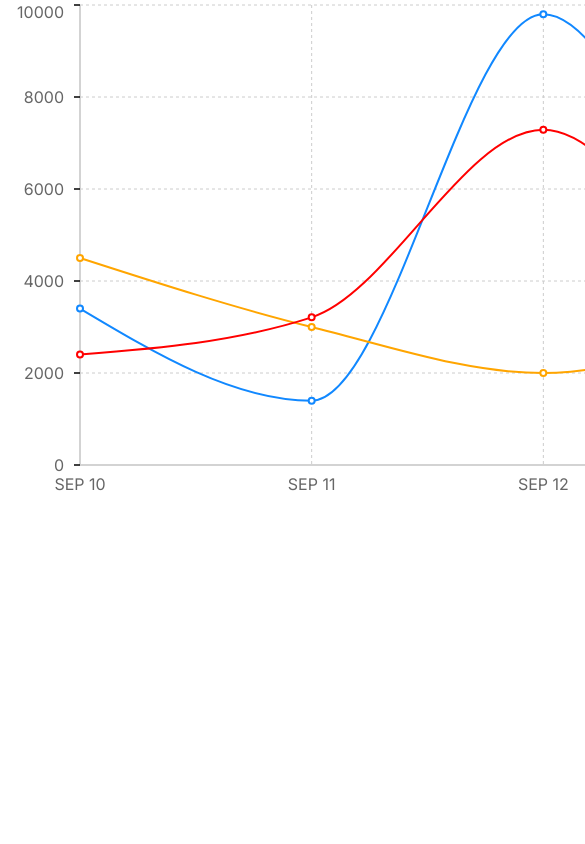
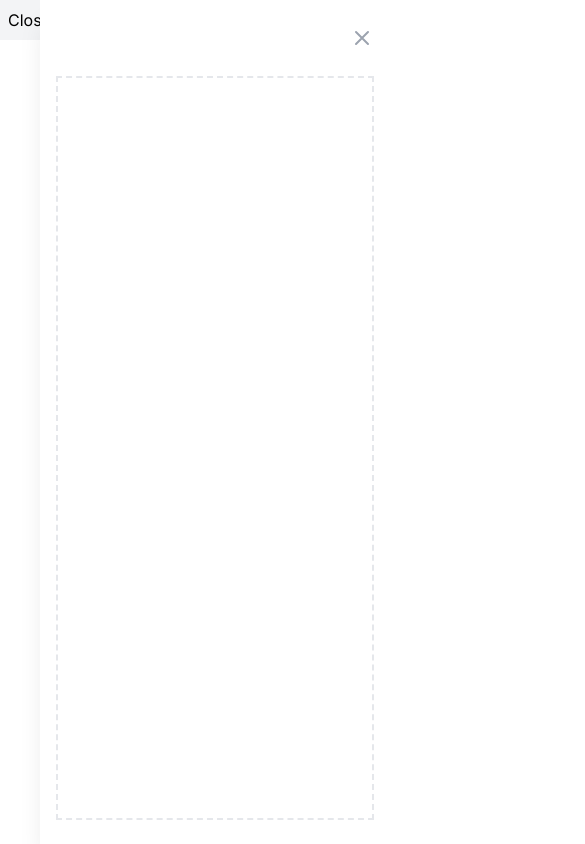
Before and after one commit to hnordt/web-template, a Next.js app: page / in a window 390 px wide. Shown: the top 844 px of the page, 585 px wide, since content can reach past the window. Built offline with nearby package versions, Linux system fonts and the light colour scheme; what @tailwindcss/typography would draw is missing.

Commit message:
chore: Add animation

```diff
--- a/src/pages/index.js
+++ b/src/pages/index.js
@@ -1,138 +1,95 @@
 import React from "react"
-import { LineChart, Line, XAxis, YAxis, CartesianGrid, Tooltip } from "recharts"
+import { Transition } from "@headlessui/react"
 
-const data = [
-  {
-    date: "SEP 10",
-    name: "Page A",
-    Requests: 4500,
-    OtherThing: 3400,
-    OneMoreThing: 2400,
-  },
-  {
-    date: "SEP 11",
-    name: "Page B",
-    Requests: 3000,
-    OtherThing: 1398,
-    OneMoreThing: 3210,
-  },
-  {
-    date: "SEP 12",
-    name: "Page C",
-    Requests: 2000,
-    OtherThing: 9800,
-    OneMoreThing: 7290,
-  },
-  {
-    date: "SEP 13",
-    name: "Page D",
-    Requests: 2780,
-    OtherThing: 3908,
-    OneMoreThing: 3000,
-  },
-  {
-    date: "SEP 14",
-    name: "Page E",
-    Requests: 1890,
-    OtherThing: 4800,
-    OneMoreThing: 2181,
-  },
-  {
-    date: "SEP 15",
-    name: "Page F",
-    Requests: 6390,
-    OtherThing: 4000,
-    OneMoreThing: 2500,
-  },
-  {
-    date: "SEP 16",
-    name: "Page G",
-    Requests: 3490,
-    OtherThing: 4300,
-    OneMoreThing: 2100,
-    eixoY: [0, 10000],
-  },
-]
+export default function Drawer(props) {
+  const [isClosed, setClosed] = React.useState(false)
 
-const toolTipStyle = {
-  font: "bold",
-}
-
-function LineChartJS(props) {
   return (
-    <div className="w-full max-w-md">
-      <LineChart
-        width={1500}
-        height={500}
-        data={props.data}
-        margin={{
-          top: 5,
-          right: 30,
-          left: 20,
-          bottom: 5,
-        }}
+    <div className="flex bg-gray-100">
+      <Transition
+        show={!isClosed}
+        enter="transition-all duration-500"
+        enterFrom="-translate-x-full"
+        enterTo="translate-x-0"
+        leave="transition-all duration-500"
+        leaveFrom="translate-x-0"
+        leaveTo="translate-x-full"
       >
-        <CartesianGrid strokeDasharray="3 3" />
-        <XAxis
-          dataKey="date"
-          tickLine={false}
-          axisLine={{
-            stroke: "#D3D3D3",
-            strokeWidth: 2,
-          }}
-          tickMargin={8}
-        />
-        <YAxis
-          dataKey="eixoY"
-          tickLine={{
-            stroke: "black",
-            strokeWidth: 1.5,
-          }}
-          axisLine={{
-            stroke: "#D3D3D3",
-            strokeWidth: 2,
-          }}
-          type="number"
-          scale="linear"
-          tickMargin={10}
-        />
-        <Tooltip itemStyle={toolTipStyle} />
-        <Line
-          type="monotone"
-          dataKey="OtherThing"
-          stroke="#18F"
-          strokeWidth={2}
-          activeDot={{
-            r: 6,
-          }}
-        />
-        <Line
-          type="monotone"
-          dataKey="Requests"
-          stroke="orange"
-          strokeWidth={2}
-          activeDot={{
-            r: 6,
-          }}
-        />
-        <Line
-          type="monotone"
-          dataKey="OneMoreThing"
-          stroke="red"
-          strokeWidth={2}
-          activeDot={{
-            r: 6,
-          }}
-        />
-      </LineChart>
+        <div className="fixed inset-0 overflow-hidden">
+          <div className="absolute inset-0 overflow-hidden">
+            <section
+              className="absolute inset-y-0 right-0 flex pl-10 max-w-full"
+              aria-labelledby="slide-over-heading"
+            >
+              <div className="w-screen max-w-md">
+                <div className="flex flex-col py-6 h-full bg-white shadow-xl overflow-y-scroll">
+                  <div className="px-4 sm:px-6">
+                    <div className="flex items-start justify-between">
+                      <h2
+                        id="slide-over-heading"
+                        className="text-gray-900 text-lg font-medium"
+                      >
+                        {props.title}
+                      </h2>
+                      <div className="flex items-center ml-3 h-7">
+                        <button
+                          onClick={() => setClosed(true)}
+                          title="Close"
+                          className="text-gray-400 hover:text-gray-500 bg-white rounded-md focus:outline-none focus:ring-indigo-500 focus:ring-offset-2 focus:ring-2"
+                        >
+                          <span className="sr-only">Close panel</span>
+                          {/* Heroicon name: x */}
+                          <svg
+                            className="w-6 h-6"
+                            fill="none"
+                            viewBox="0 0 24 24"
+                            stroke="currentColor"
+                            aria-hidden="true"
+                          >
+                            <path
+                              strokeLinecap="round"
+                              strokeLinejoin="round"
+                              strokeWidth={2}
+                              d="M6 18L18 6M6 6l12 12"
+                            />
+                          </svg>
+                        </button>
+                      </div>
+                    </div>
+                  </div>
+                  <div className="relative flex-1 mt-6 px-4 sm:px-6">
+                    {/* Replace with your content */}
+                    <div className="absolute inset-0 px-4 sm:px-6">
+                      <div
+                        className="h-full border-2 border-dashed border-gray-200"
+                        aria-hidden="true"
+                      />
+                    </div>
+                    {/* /End replace */}
+                  </div>
+                </div>
+              </div>
+            </section>
+          </div>
+        </div>
+      </Transition>
+      {isClosed ? (
+        <button
+          className="p-2"
+          title="Open Menu"
+          onClick={() => setClosed(false)}
+        >
+          Open
+        </button>
+      ) : (
+        <button
+          className="p-2"
+          title="Close Menu"
+          onClick={() => setClosed(true)}
+        >
+          Closed
+        </button>
+      )}
     </div>
   )
 }
-
-export default function Index() {
-  return (
-    <div>
-      <LineChartJS data={data} />
-    </div>
-  )
-}
```
